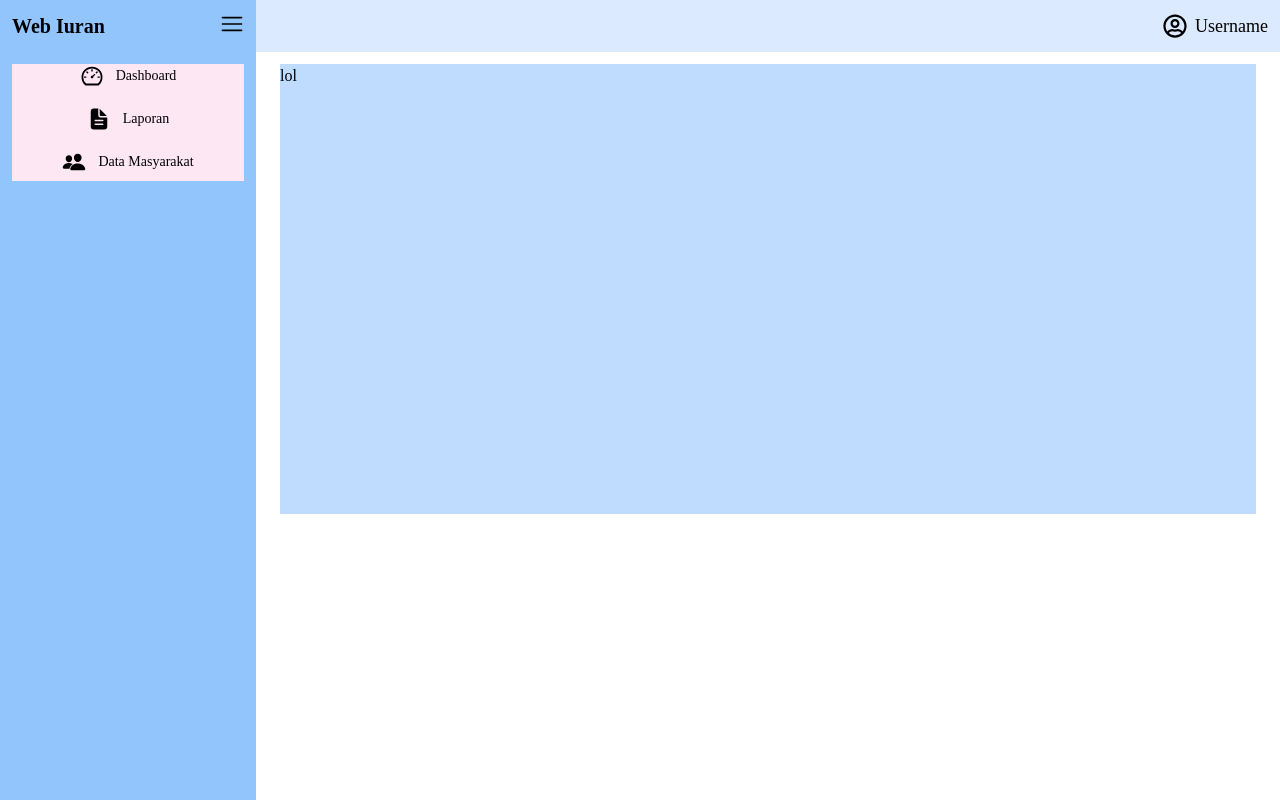
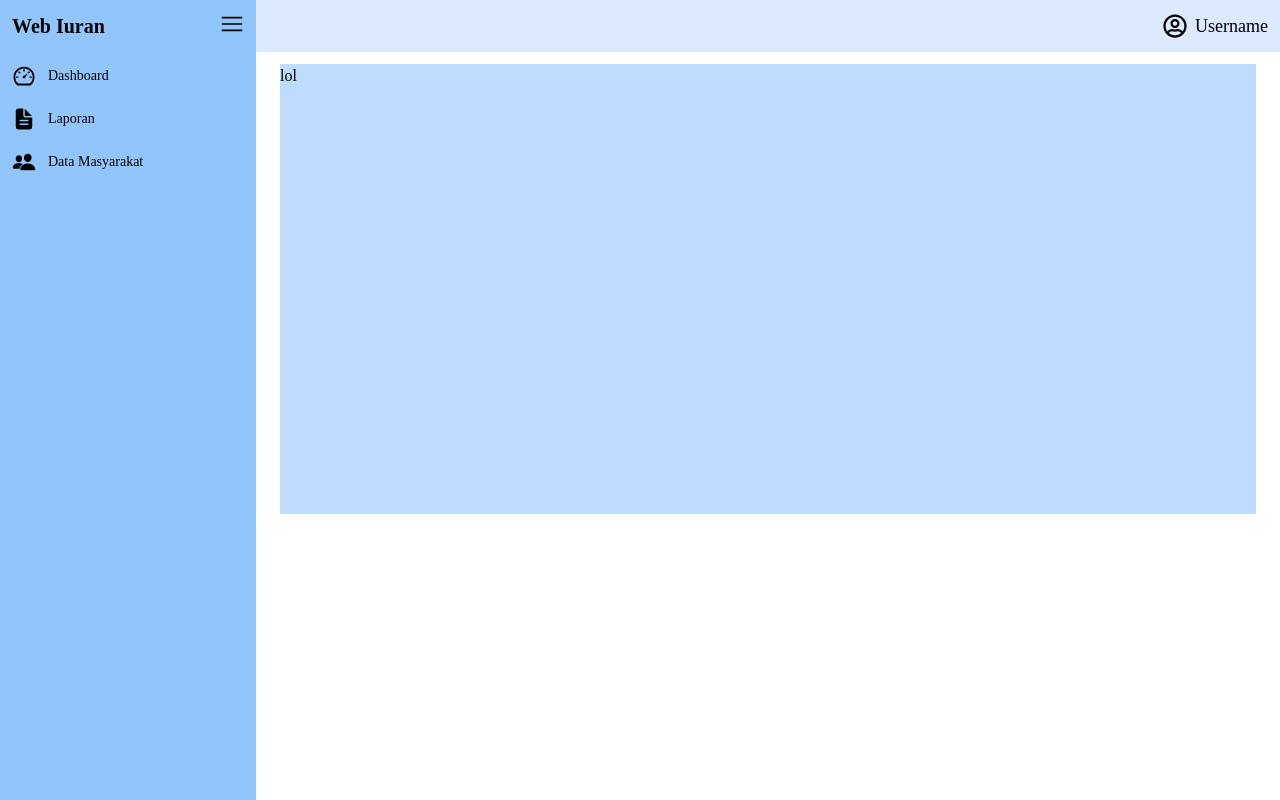
Before and after one commit to winsonken/web-iuran, a React (Vite) app in the folder client/: page / in a window 1280 px wide. Built offline with nearby package versions, Linux system fonts and the light colour scheme.

Commit message:
fixed sidebar on medium screen

```diff
--- a/client/src/components/Sidebar.jsx
+++ b/client/src/components/Sidebar.jsx
@@ -14,7 +14,7 @@ const Sidebar = (props) => {
         </div>
 
         <div className="w-full p-3">
-            <ul className={`flex flex-col gap-3 bg-pink-100 items-start ${props.menuOpen ? "items-start" : "items-center"}`}>
+            <ul className={`flex flex-col gap-3 items-start ${props.menuOpen ? "items-start md:items-center" : "items-center md:items-start"}`}>
                 <li>
                     <a href="" className="inline-flex items-center gap-3">
                         <span className="text-xl md:text-2xl"><AiOutlineDashboard /></span>
```
